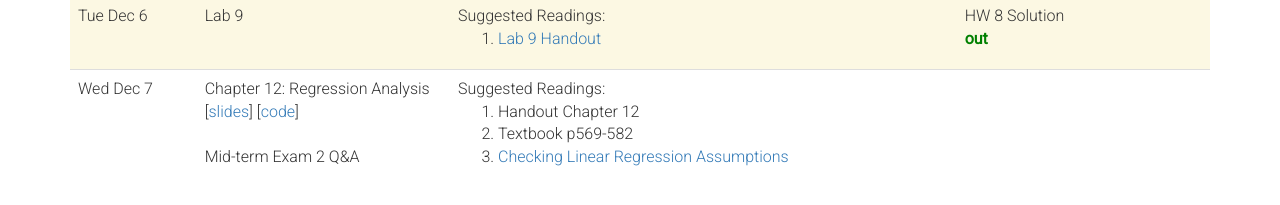
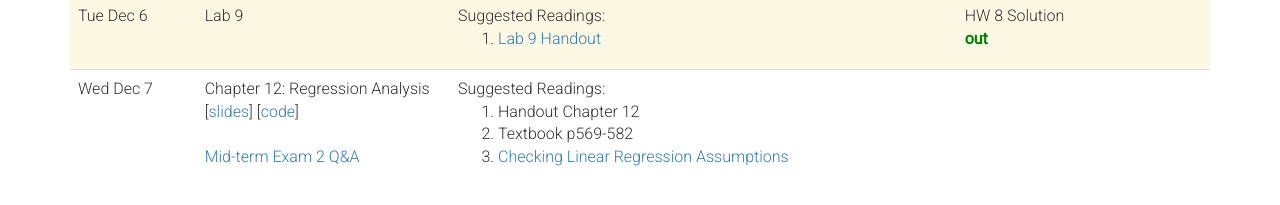
Before and after one commit to yuyangstatistics/stat3011, a plain HTML site: page index.html in a window 1280 px wide. Shown: the part 6931-7136 px from the top of the page. Drawn offline with nearby package versions, Linux system fonts and the light colour scheme.

Commit message:
update wed link

```diff
--- a/index.html
+++ b/index.html
@@ -1369,7 +1369,7 @@
                       [<a href="code/chapter12.R">code</a>]
                       <br>
                       <br>
-                      Mid-term Exam 2 Q&A
+                      <a href="https://campuswire.com/c/G50FDD740/feed/118">Mid-term Exam 2 Q&A</a>
                     </td>
 
                     <td>
```
